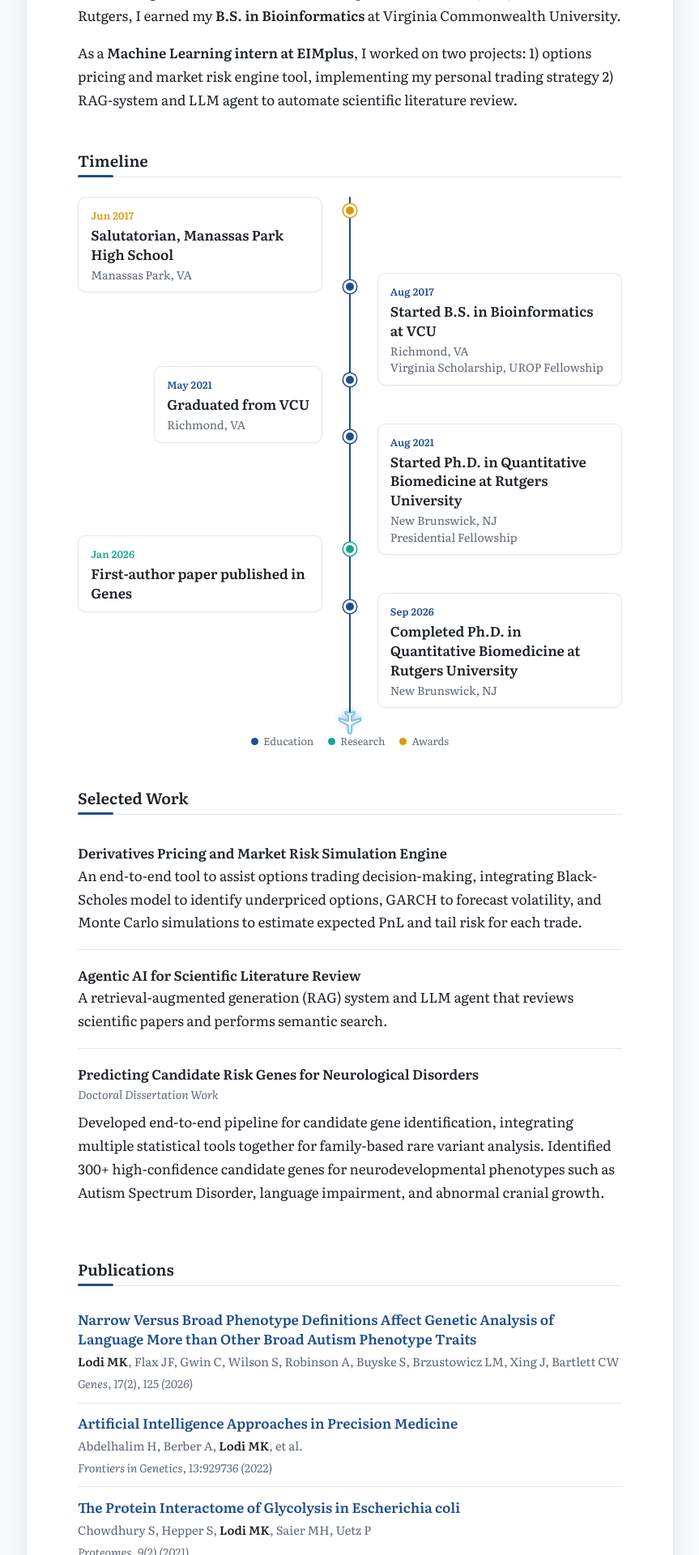
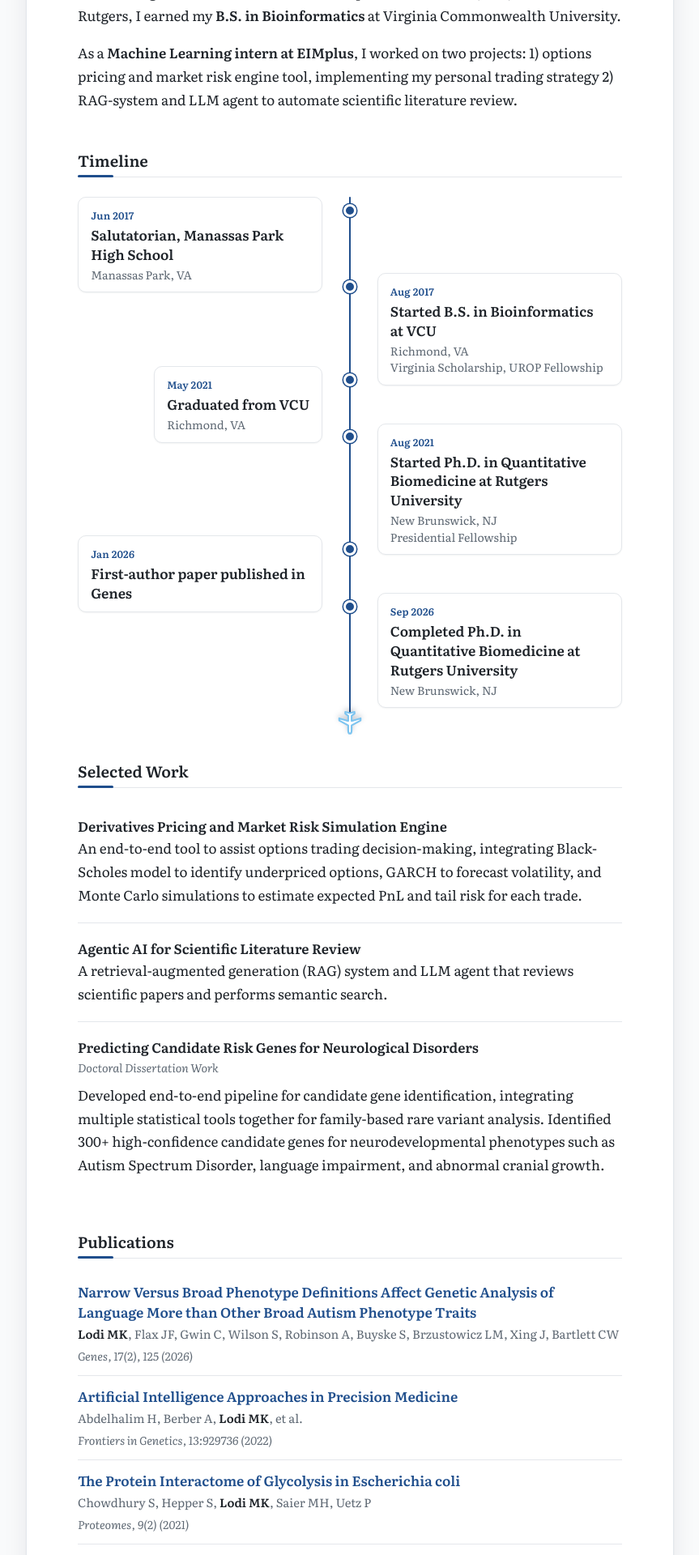
Before and after one commit to mklodi1/mklodi1.github.io, a Jekyll site: the page built from index.html, in a window 1280 px wide. Shown: the part 499-2419 px from the top of the page at 81% size, without its empty margins (208-1071 px from the left). Built offline with Jekyll 4.4.1, drawn with Linux system fonts in a browser that asks for light colours.

Commit message:
Make timeline a single color, remove key
Co-Authored-By: Claude Opus 5.5 <noreply@anthropic.com>
Claude-Session: https://claude.ai/code/session_018B7yRm4wV88UDqtVSP6gVK

```diff
--- a/_data/journey.yml
+++ b/_data/journey.yml
@@ -1,5 +1,4 @@
 # "Timeline" section on the home page, oldest first.
-# kind sets the dot color: life, education, research, work or award.
 - when: "Jun 2017"
   title: "Salutatorian, Manassas Park High School"
   place: "Manassas Park, VA"
--- a/assets/css/style.css
+++ b/assets/css/style.css
@@ -520,11 +520,7 @@ body { border-top: 6px solid var(--link); }
   .journey-animate .journey-item.in { opacity: 1; transform: none; }
 }
 
-.journey-education { --dot: #1F4E8C; }
-.journey-research  { --dot: #12A594; }
-.journey-work      { --dot: #8B5CF6; }
-.journey-award     { --dot: #D99A00; }
-.journey-life      { --dot: #E5534B; }
+/* every milestone uses the site's blue */
 
 /* the same white plane from the Life Map rides the timeline as you scroll */
 .journey-plane { display: none; }
@@ -536,8 +532,6 @@ body { border-top: 6px solid var(--link); }
 .journey-animate .journey-plane.up { transform: translate(-50%, -50%) rotate(0deg); }
 .journey-plane svg { display: block; }
 .journey-plane path { fill: #fff; stroke: #7CC4F0; stroke-width: 7; stroke-linejoin: round; }
-.journey-key { list-style: none; display: flex; flex-wrap: wrap; justify-content: center; gap: .35rem 1.1rem; margin: .75rem 0 0; padding: 0; font-size: .8rem; color: var(--muted); }
-.journey-key li::before { content: ""; display: inline-block; width: 9px; height: 9px; border-radius: 50%; background: var(--dot); margin-right: .4rem; vertical-align: 0; }
 
 @media (max-width: 600px) {
   .journey::before, .journey::after { left: 8px; }
--- a/index.html
+++ b/index.html
@@ -35,10 +35,6 @@ layout: default
       </li>
       {% endfor %}
     </ol>
-    {% assign kinds = site.data.journey | map: 'kind' %}
-    <ul class="journey-key" aria-label="Key">
-      {% if kinds contains 'education' %}<li class="journey-education">Education</li>{% endif %}{% if kinds contains 'research' %}<li class="journey-research">Research</li>{% endif %}{% if kinds contains 'work' %}<li class="journey-work">Work</li>{% endif %}{% if kinds contains 'award' %}<li class="journey-award">Awards</li>{% endif %}{% if kinds contains 'life' %}<li class="journey-life">Life</li>{% endif %}
-    </ul>
   </section>
   <script>
     // Timeline: each milestone fades in as it scrolls into view, and the line fills as you go.
```
